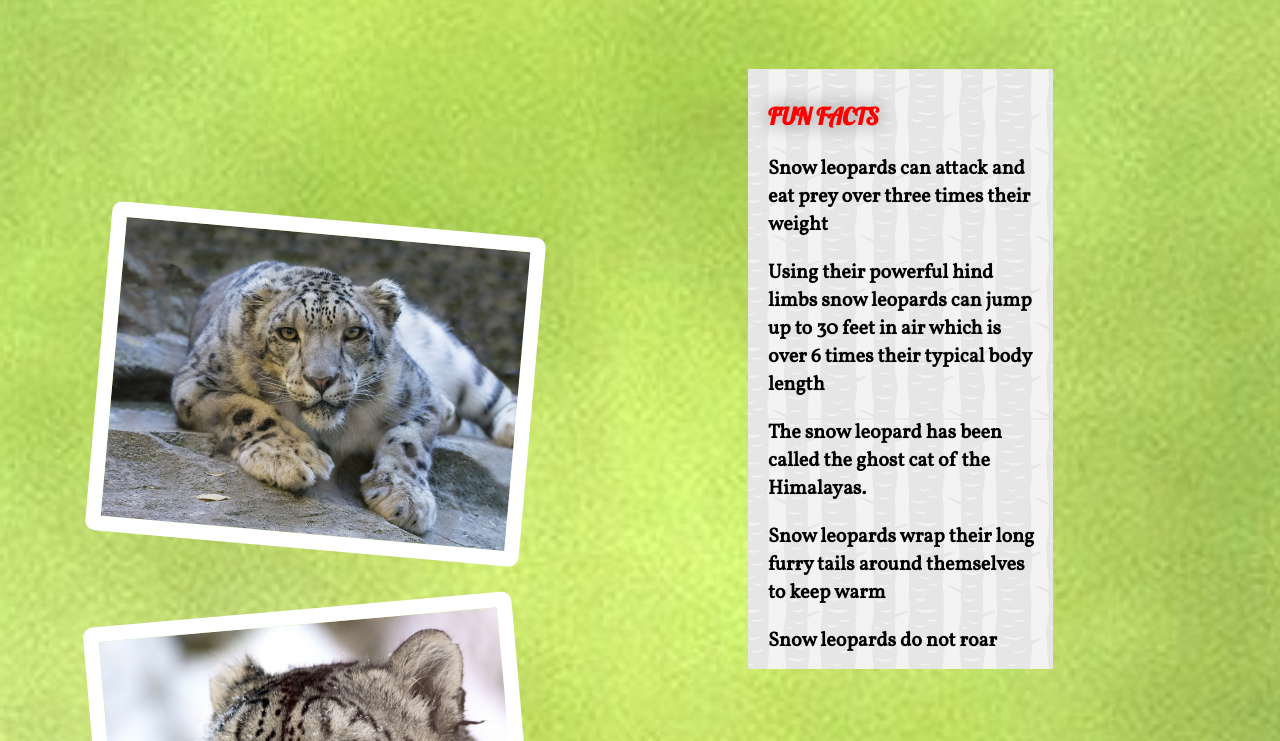
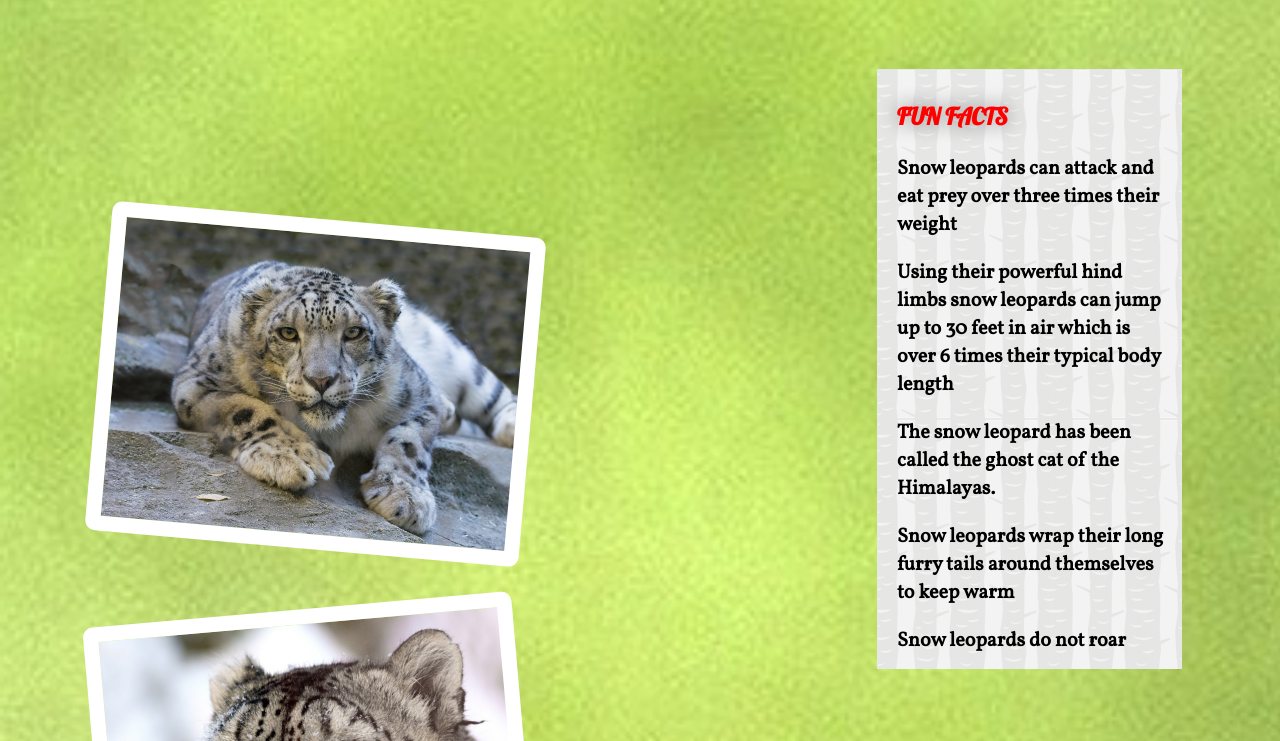
Before and after one commit to byall/ExoticZooWorld, a plain HTML site: page leopard.html in a window 1280 px wide. Shown: the part 2899-3640 px from the top of the page. Drawn offline with Linux system fonts and the light colour scheme; a web font is replaced by a local one.

Commit message:
Final Final

```diff
--- a/css/styling.css
+++ b/css/styling.css
@@ -386,9 +386,9 @@ a:visited {
 
 .lcont8 {
     height: 900px;
-    float: left;
+    float: right;
     display: inline-block;
-    margin-left: 150px;
+    margin-right: 90px;
 
 
 }
```
